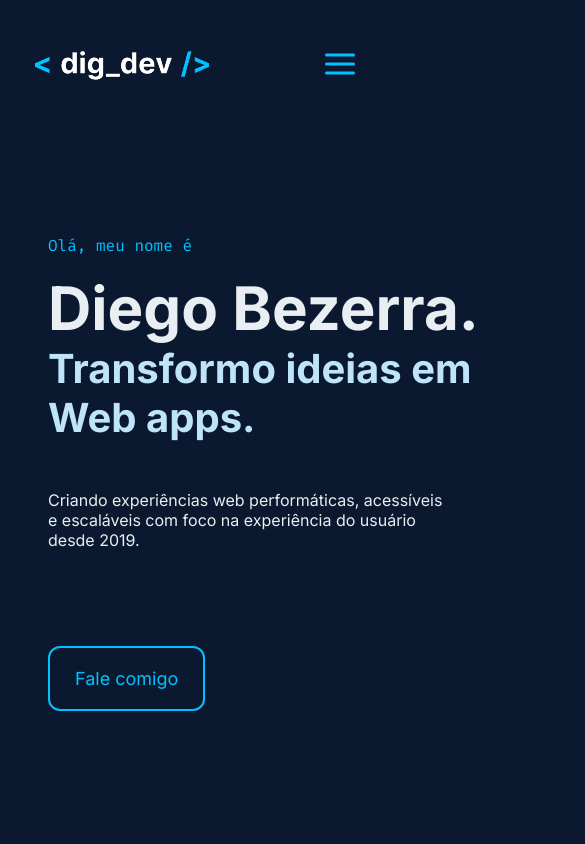
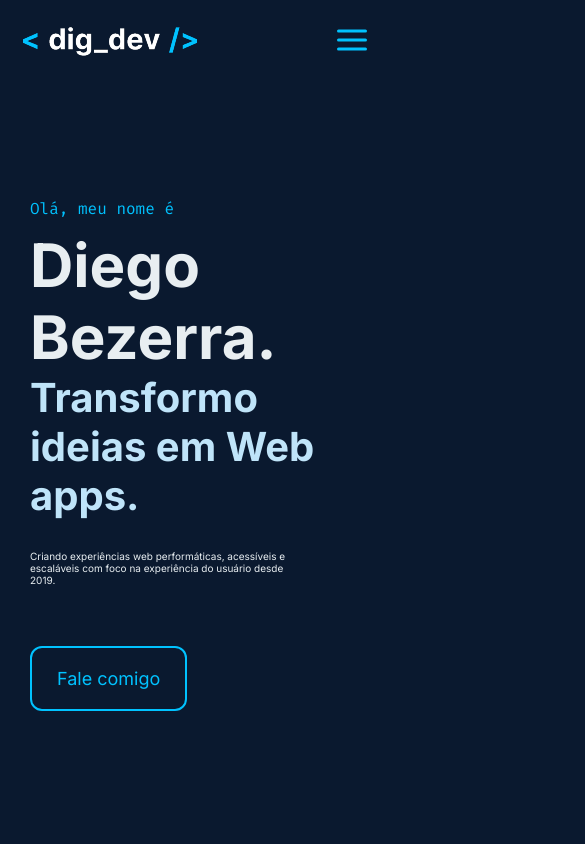
Before and after one commit to Digbezerra/portfolio-v1, a React (Vite) app: page / in a window 390 px wide. Shown: the top 844 px of the page, 585 px wide, since content can reach past the window. Built offline with nearby package versions, Linux system fonts and the light colour scheme.

Commit message:
responsive Styles fixed

```diff
--- a/src/components/Featured.jsx
+++ b/src/components/Featured.jsx
@@ -19,6 +19,7 @@ function FeaturedContentLeft() {
               laudantium, temporibus enim!
             </p>
           </div>
+        </div>
         <ul className="stack__ul--left">
           <li className="stack__li">React</li>
           <li className="stack__li">Javascript</li>
@@ -26,7 +27,6 @@ function FeaturedContentLeft() {
           <li className="stack__li">css</li>
           <li className="stack__li">GraphQL</li>
         </ul>
-        </div>
       </div>
     </>
   );
@@ -47,6 +47,13 @@ function FeaturedContentRight() {
               laudantium, temporibus enim!
             </p>
           </div>
+        </div>
+        <div className="featured__image">
+          <img
+            src="images/placeholder_600x400.png"
+            alt="profile photo placeholder"
+          />
+        </div>
         <ul className="stack__ul">
           <li className="stack__li">React</li>
           <li className="stack__li">Javascript</li>
@@ -56,13 +63,6 @@ function FeaturedContentRight() {
           <li className="stack__li">GraphQL</li>
           <li className="stack__li">GraphQL</li>
         </ul>
-        </div>
-        <div className="featured__image">
-          <img
-            src="images/placeholder_600x400.png"
-            alt="profile photo placeholder"
-          />
-        </div>
       </div>
     </>
   );
--- a/src/styles/index.css
+++ b/src/styles/index.css
@@ -21,22 +21,22 @@
 
   --font-size-xxs: 1.2rem;
   --font-size-xs: 1.3rem;
-  --font-size-sm: 14px;
-  --font-size-md: 16px;
-  --font-size-lg: 18px;
-  --font-size-xl: 20px;
-  --font-size-xxl: 22px;
-  --font-size-subtitle: 60px;
-  --font-size-heading: 80px;
+  --font-size-sm: 1.4rem;
+  --font-size-md: 1.6rem;
+  --font-size-lg: 1.8rem;
+  --font-size-xl: 2rem;
+  --font-size-xxl: 2.2rem;
+  --font-size-subtitle: 6rem;
+  --font-size-heading: 8rem;
 
-  --font-size-heading--mobile: 60px;
-  --font-size-subtitle--mobile: 40px;
+  --font-size-heading--mobile: 6rem;
+  --font-size-subtitle--mobile: 4rem;
 
-  --font-size-heading--mobile-sm: 60px;
-  --font-size-subtitle--mobile-sm: 40px;
+  --font-size-heading--mobile-sm: 6rem;
+  --font-size-subtitle--mobile-sm: 4rem;
 
   --border-radius: 12px;
-  --nav-height: 100px;
+  --nav-height: 10rem;
 
   --transition: all 0.3s cubic-bezier(0.645, 0.045, 0.355, 1);
 
@@ -55,7 +55,7 @@
 
 html {
   box-sizing: border-box;
-  font-size: 16px;
+  font-size: 62.5%;
   scroll-behavior: smooth;
   overflow-x: hidden;
 }
@@ -130,12 +130,12 @@ section {
 
 .main-container {
   max-width: 160rem;
-  width: 100%;
   margin: 6.4rem auto 0 auto;
   display: flex;
   flex-direction: column;
   align-items: center;
   position: relative;
+  padding: 0 8rem;
 }
 
 .paragraph {
@@ -237,7 +237,7 @@ section {
   flex-direction: column;
   align-items: flex-start;
   padding: 0px;
-  width: 100rem;
+  max-width: 100rem;
 }
 
 .icons__static {
@@ -502,13 +502,15 @@ SECTION FEATURED
 .featured__container {
   display: grid;
   grid-template-columns: 30% 70%;
-  margin-bottom: 10rem;
+  margin-bottom: 4rem;
+  text-align: left;
+  position: relative;
 }
 
 .featured__container--left {
   display: grid;
   grid-template-columns: 70% 30%;
-  margin-bottom: 10rem;
+  margin-bottom: 4rem;
   text-align: right;
   position: relative;
 }
@@ -561,6 +563,9 @@ SECTION FEATURED
   gap: 2rem;
   color: var(--gray);
   font-family: var(--font-mono);
+  grid-column: 2;
+  justify-content: end;
+  flex-wrap: wrap;
 }
 
 .stack__ul--left {
--- a/src/styles/queries.css
+++ b/src/styles/queries.css
@@ -5,13 +5,13 @@
 /**************************/
 
 @media (max-width: 75em) {
-  .main-container {
+  /* .main-container {
     max-width: 90rem;
-  }
+  } */
 
-  .section-hero {
+  /* .section-hero {
     width: 100%;
-  }
+  } */
 
   .section-projects {
     width: 100%;
@@ -23,14 +23,6 @@
 /**************************/
 
 @media (max-width: 64em) {
-  .main-container {
-    max-width: 77.7rem;
-  }
-
-  .section-hero {
-    width: 100%;
-  }
-
   .section-projects {
     width: 100%;
   }
@@ -112,6 +104,10 @@
 /**************************/
 
 @media (max-width: 48em) {
+  .main-container {
+    padding: 0 3rem;
+  }
+
   .title--h1 {
     font-size: var(--font-size-heading--mobile);
   }
@@ -120,13 +116,27 @@
     font-size: var(--font-size-subtitle--mobile);
   }
 
-  .main-container {
-    width: 600px;
-    padding: 0 2rem;
+  .section-about__content {
+    display: block;
   }
 
-  .section-about__content {
+  .section-featured {
+    width: 100%;
+  }
+
+  .featured__container,
+  .featured__container--left {
+    grid-template-columns: 50% 50%;
+  }
+
+  /* .featured__container--left,
+  .featured__container {
     display: block;
+  } */
+
+  .featured__description--container,
+  .featured__description--container--left {
+    width: 150%;
   }
 
   .stacklist {
@@ -146,6 +156,10 @@
   .contact__title--h3::before {
     width: 100px;
   }
+
+  .stack__ul--left {
+    justify-content: flex-start;
+  }
 }
 
 /**************************/
@@ -159,11 +173,6 @@
 
   .title--h2 {
     font-size: var(--font-size-subtitle--mobile-sm);
-  }
-
-  .main-container {
-    max-width: 60rem;
-    padding: 0 3rem;
   }
 
   .projects__grid {
@@ -183,23 +192,14 @@
     width: 100%;
   }
 
-  .featured__container {
-    width: 100%;
-  }
-
-  .featured__container--left,
-  .featured__container {
-    display: block;
+  .featured__container,
+  .featured__container--left {
+    grid-template-columns: 50% 50%;
   }
 
   .featured__description--container,
   .featured__description--container--left {
-    width: 100%;
-    margin-left: 0;
-  }
-
-  .featured__image {
-    display: none;
+    width: 150%;
   }
 
   .stack__ul,
@@ -232,6 +232,33 @@
   }
 }
 
+@media (max-width: 28em) {
+  .featured__container,
+  .featured__container--left {
+    grid-template-rows: 1fr 1fr 50px;
+    grid-template-columns: 1fr;
+    gap: 1rem;
+  }
+
+  .featured__description--container,
+  .featured__description--container--left {
+    width: 100%;
+  }
+
+  .featured__description--container--left {
+    width: 100%;
+    margin-left: 0;
+  }
+
+  .featured__image {
+    grid-row: 2;
+  }
+
+  .stack__ul {
+    grid-column: 1;
+  }
+}
+
 /*
 - Font sizes (px)
 10 / 12 / 14 / 16 / 18 / 20 / 24 / 30 / 36 / 44 / 52 / 62 / 74 / 86 / 98
```
Lines whose indentation alone changed are shown as unchanged.
